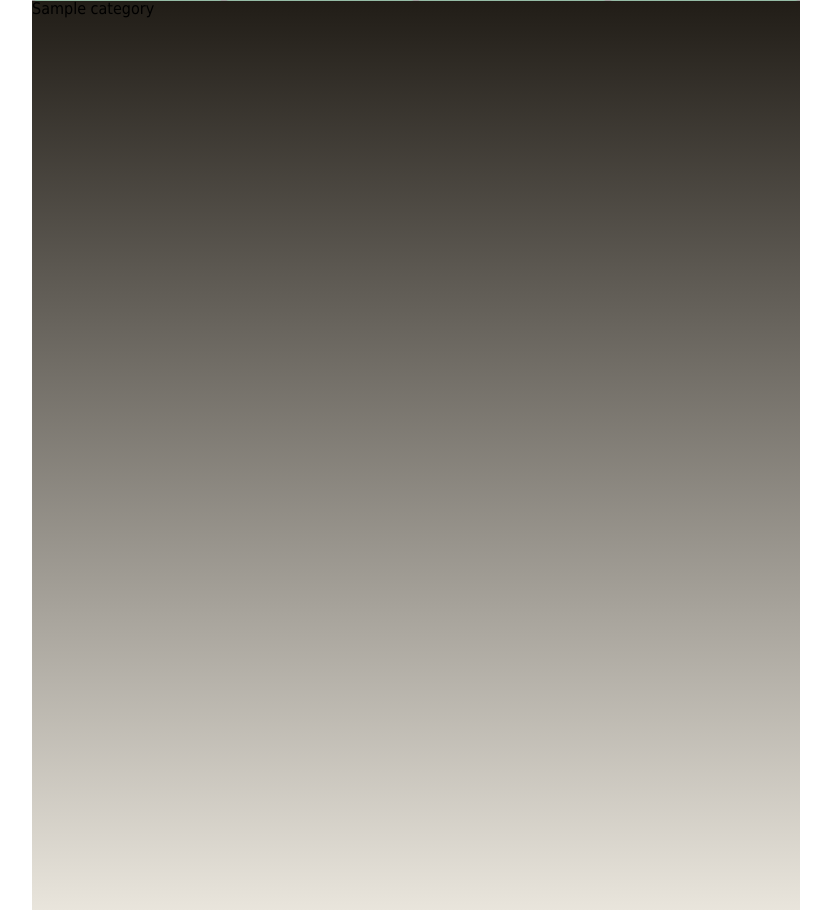
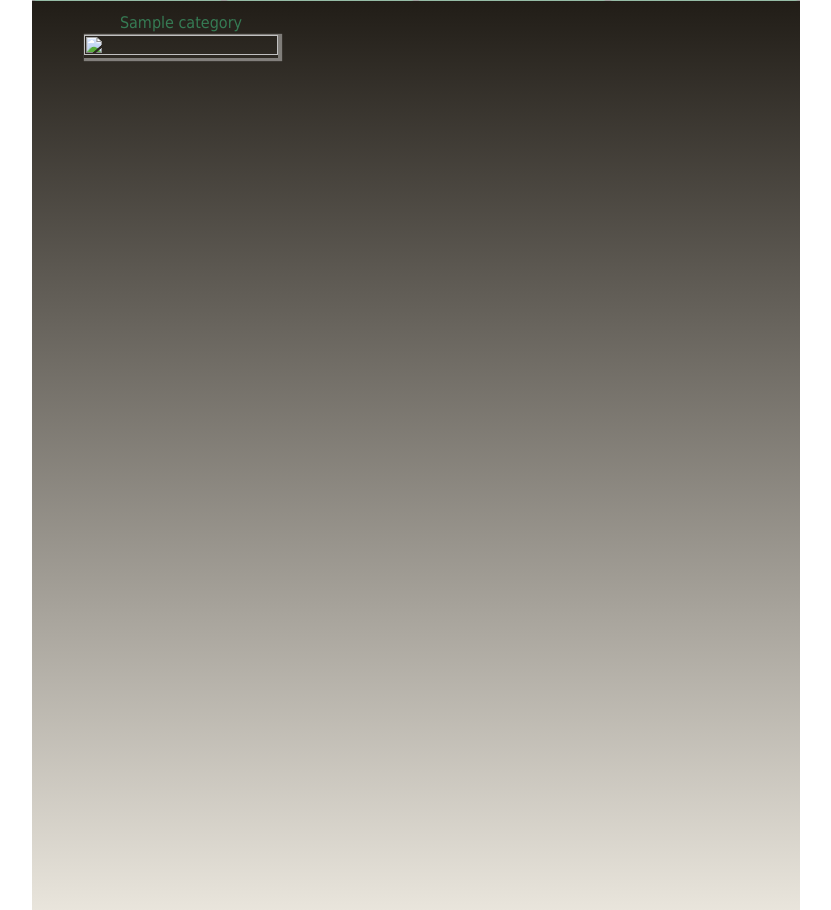
Before and after one commit to dimateon/photoblog, a PHP site: page /gallery in a window 1280 px wide. Shown: the part 324-1234 px from the top of the page, without its empty margins (224-1055 px from the left). Run offline with PHP 8.4, Linux system fonts and the light colour scheme; tables that the repository leaves empty or names only in its code hold one stand-in row (values such as "Sample post"); data that the repository does not hold is empty; grey boxes are pictures that could not be loaded.

Commit message:
номр так

```diff
--- a/config/routes.php
+++ b/config/routes.php
@@ -5,6 +5,7 @@ return array(
     'logout' => 'user/logout',
     'login'  => 'user/login',
     'register' => 'user/register',
+
 
     'gallery/([a-z]+)/([0-9]+)' => 'view/index/$1/$2',
     'gallery/([a-z]+)' => 'thumb/index/$1',
--- a/templates/css/main.css
+++ b/templates/css/main.css
@@ -261,3 +261,31 @@ input{
     margin-top: 2%;
     margin-left: 15%;
 }
+
+#category{
+    position: relative;
+    width: 90%;
+    /*height: 100%;*/
+    margin: 0 auto;
+}
+.category img{
+    width: 100%;
+    height: 100%;
+    box-shadow: 2px 1px 1px 2px rgba(255, 255, 255, 0.4);
+}
+#category li{
+    display: inline-block;
+    width: 28%;
+    height: 28%;
+    padding-top: 2%;
+    padding-bottom: 2%;
+    padding-left: 2%;
+    padding-right: 2%;
+    text-align: center;
+    color: #367b54;
+
+}
+#category p{
+    padding-bottom: 2%;
+}
+/* fdsfdsagsdgas */
--- a/templates/footer.php
+++ b/templates/footer.php
@@ -5,7 +5,9 @@
     <p>All rights reserved &copy</p>
 </div>
 </div>
-<script src="/templates/scripts/jquery-2.1.4.js"></script>
+
+
+
 <script src="/templates/scripts/reg_form.js"></script>
 <script src="/templates/scripts/slider.js"></script>
 
--- a/templates/header.php
+++ b/templates/header.php
@@ -5,6 +5,7 @@
     <meta charset="UTF-8">
     <link href="/templates/css/reset.css" rel="stylesheet">
     <link href="/templates/css/main.css" rel="stylesheet">
+    <script src="/templates/scripts/jquery-2.1.4.js"></script>
 </head>
 <body>
 <div class="page_align">
--- a/templates/scripts/slider.js
+++ b/templates/scripts/slider.js
@@ -1,4 +1,6 @@
 $(document).ready(function(){
+
+
 
     /*SLIDER MOTHERFUCKIER!!1*/
     /*Ширина одного слайда*/
--- a/views/gallery/index.php
+++ b/views/gallery/index.php
@@ -1,8 +1,10 @@
 <?php require_once ROOT.'/templates/header.php'; ?>
-
-<?php foreach($allCategory as $category): ?>
-    <p><?php echo $category['category_name']; ?></p>
-  <a href="/gallery/<?php echo $category['category_name']; ?>"><img src="<?php echo $category['thumbCategory']; ?>"></a>
-<?php endforeach; ?>
-
+    <ul id="category">
+        <?php foreach($allCategory as $category): ?>
+            <li class="category" id="<?php echo $category['id']; ?>">
+                <p><?php echo $category['category_name']; ?></p>
+                <a href="/gallery/<?php echo $category['category_name']; ?>"><img src="<?php echo $category['thumbCategory']; ?>"></a>
+            </li>
+        <?php endforeach; ?>
+    </ul>
 <?php require_once ROOT.'/templates/footer.php'; ?>
--- a/views/main/index.php
+++ b/views/main/index.php
@@ -1,4 +1,6 @@
 <?php require_once ROOT.'/templates/header.php'; ?>
+
+
 
 <div class="slider">
     <img  id="slider" src="../../templates/images/slider_one.png">
```
Also changed, not shown: views/gallery/thumbs.php (+7 -3 lines), views/test/test.php (+2 -2 lines).
